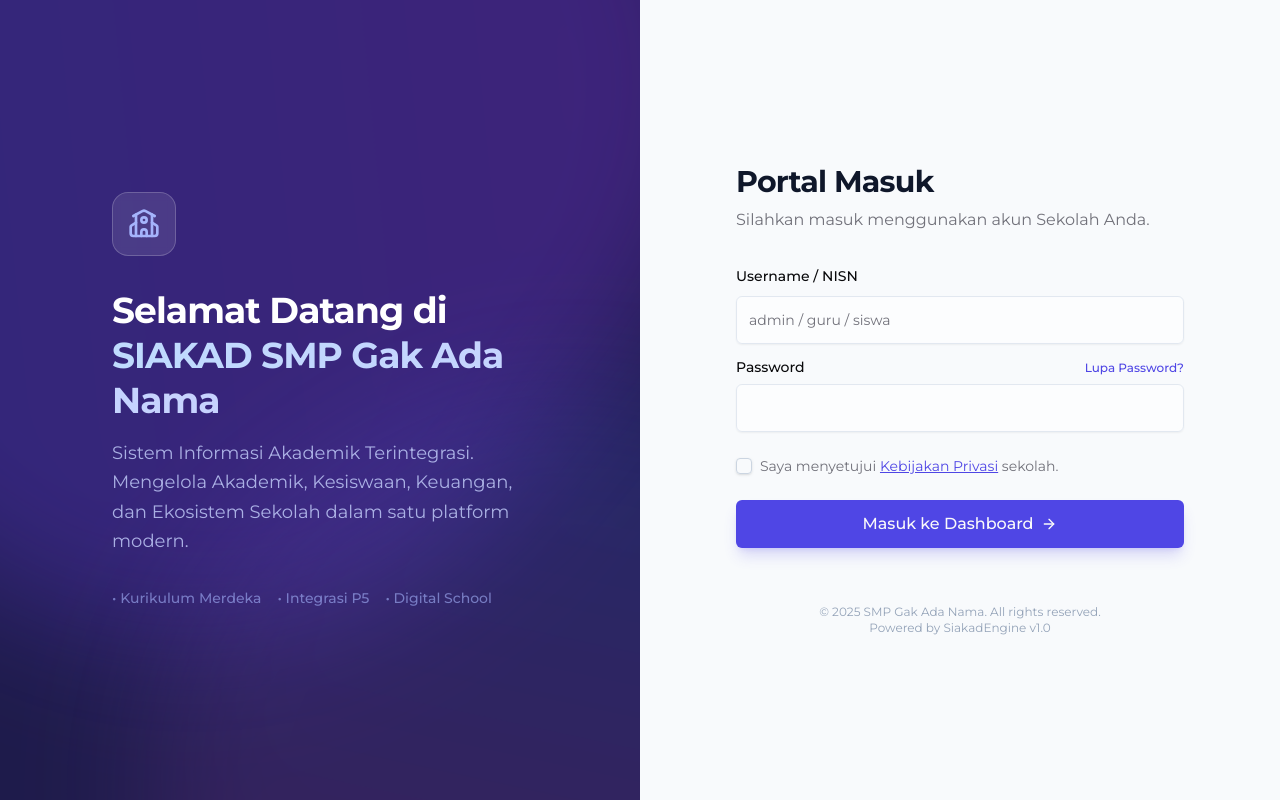
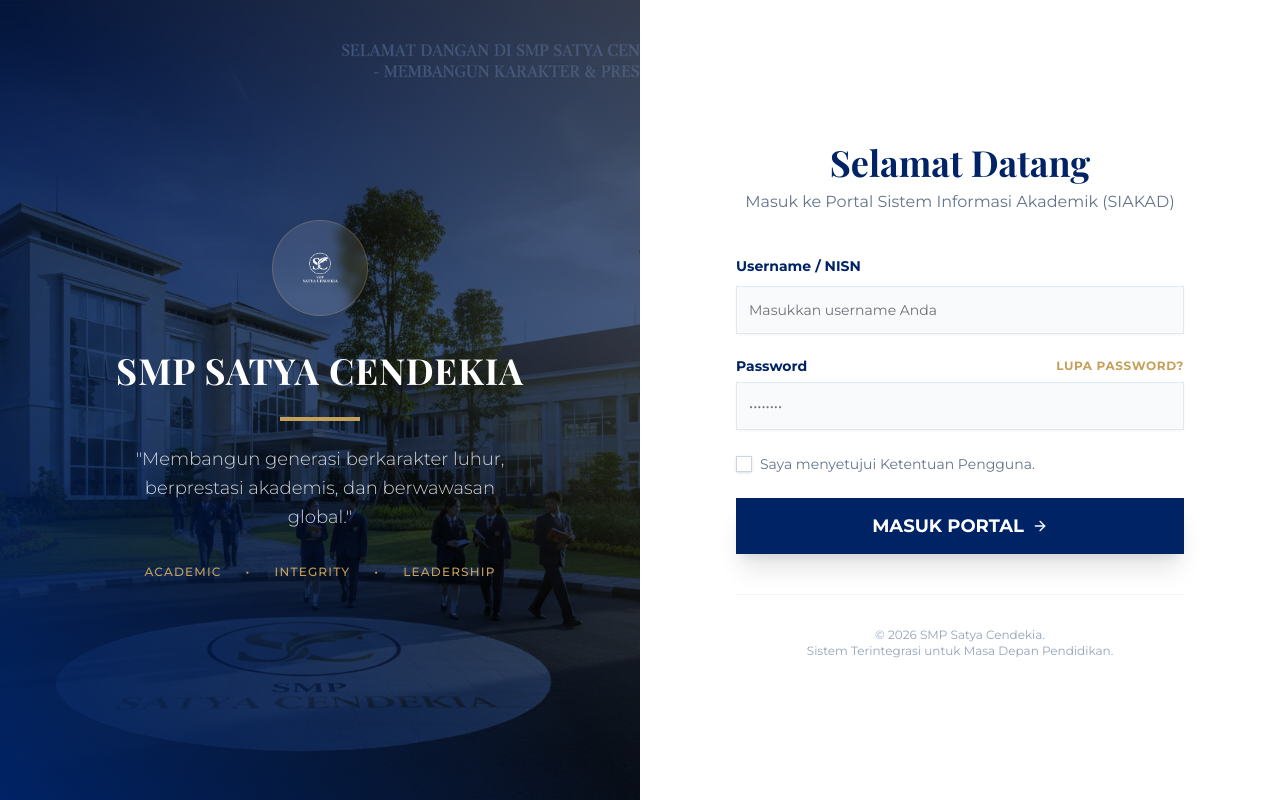
Before and after one commit to Rangga11268/siakad-smp, a React (Vite) app: page /login in a window 1280 px wide. Built offline with nearby package versions, Linux system fonts and the light colour scheme; a web font is replaced by a local one.

Commit message:
feat: add a new login page component with form handling and UI elements

```diff
--- a/src/pages/LoginPage.tsx
+++ b/src/pages/LoginPage.tsx
@@ -5,7 +5,7 @@ import { Button } from "@/components/ui/button";
 import { Input } from "@/components/ui/input";
 import { Label } from "@/components/ui/label";
 import { Checkbox } from "@/components/ui/checkbox";
-import { Loader2, AlertCircle, School, ArrowRight } from "lucide-react";
+import { Loader2, AlertCircle, ArrowRight } from "lucide-react";
 import { useNavigate } from "react-router-dom";
 
 const LoginPage = () => {
@@ -39,60 +39,62 @@ const LoginPage = () => {
   };
 
   return (
-    <div className="flex min-h-screen w-full overflow-hidden bg-slate-50 dark:bg-slate-950">
+    <div className="flex min-h-screen w-full overflow-hidden bg-slate-50 font-sans">
       {/* Left Side - Visual / Branding */}
-      <div className="hidden lg:flex w-1/2 relative bg-indigo-950 text-white items-center justify-center overflow-hidden">
-        {/* Animated Background Elements */}
-        <motion.div
-          animate={{ rotate: 360 }}
-          transition={{ duration: 50, repeat: Infinity, ease: "linear" }}
-          className="absolute -top-1/2 -left-1/2 w-[1000px] h-[1000px] rounded-[40%] bg-gradient-to-tr from-indigo-600/30 to-purple-600/30 blur-3xl"
-        />
-        <motion.div
-          animate={{ rotate: -360 }}
-          transition={{ duration: 60, repeat: Infinity, ease: "linear" }}
-          className="absolute -bottom-1/2 -right-1/2 w-[800px] h-[800px] rounded-[45%] bg-gradient-to-bl from-blue-600/20 to-pink-600/20 blur-3xl"
-        />
+      <div className="hidden lg:flex w-1/2 relative bg-school-navy text-white items-center justify-center overflow-hidden">
+        {/* Background Image */}
+        <div className="absolute inset-0 z-0">
+          <img
+            src="/img/ImageSekolah1.webp"
+            alt="School Building"
+            className="w-full h-full object-cover"
+          />
+          <div className="absolute inset-0 bg-school-navy/80 mix-blend-multiply"></div>
+          <div className="absolute inset-0 bg-gradient-to-tr from-school-navy via-transparent to-school-gold/20"></div>
+        </div>
 
-        <div className="relative z-10 p-12 max-w-lg">
+        <div className="relative z-10 p-12 max-w-lg text-center">
           <motion.div
             initial={{ opacity: 0, y: 20 }}
             animate={{ opacity: 1, y: 0 }}
             transition={{ duration: 0.8 }}
           >
-            <div className="w-16 h-16 bg-white/10 backdrop-blur-sm rounded-2xl flex items-center justify-center mb-8 border border-white/20">
-              <School className="w-8 h-8 text-indigo-300" />
+            <div className="w-24 h-24 bg-white/10 backdrop-blur-sm rounded-full flex items-center justify-center mb-8 border border-school-gold/30 mx-auto shadow-2xl">
+              <img
+                src="/img/logoNoBg.webp"
+                alt="Logo"
+                className="w-16 h-16 object-contain brightness-0 invert"
+              />
             </div>
-            <h1 className="text-4xl font-bold mb-4 tracking-tight leading-tight">
-              Selamat Datang di <br />{" "}
-              <span className="text-transparent bg-clip-text bg-gradient-to-r from-blue-200 to-indigo-200">
-                SIAKAD SMP Gak Ada Nama
-              </span>
+            <h1 className="font-serif text-4xl font-bold mb-6 tracking-wide leading-tight">
+              SMP SATYA CENDEKIA
             </h1>
-            <p className="text-lg text-indigo-200/80 leading-relaxed">
-              Sistem Informasi Akademik Terintegrasi. Mengelola Akademik,
-              Kesiswaan, Keuangan, dan Ekosistem Sekolah dalam satu platform
-              modern.
+            <div className="w-20 h-1 bg-school-gold mx-auto mb-6"></div>
+            <p className="text-lg text-white/80 leading-relaxed font-light mb-8">
+              "Membangun generasi berkarakter luhur, berprestasi akademis, dan
+              berwawasan global."
             </p>
 
-            <div className="mt-8 flex gap-4 text-sm font-medium text-indigo-300/60">
-              <span>• Kurikulum Merdeka</span>
-              <span>• Integrasi P5</span>
-              <span>• Digital School</span>
+            <div className="flex justify-center gap-6 text-xs font-medium tracking-widest text-school-gold uppercase">
+              <span>Academic</span>
+              <span>•</span>
+              <span>Integrity</span>
+              <span>•</span>
+              <span>Leadership</span>
             </div>
           </motion.div>
         </div>
       </div>
 
       {/* Right Side - Login Form */}
-      <div className="w-full lg:w-1/2 flex items-center justify-center p-8 relative">
-        <div className="w-full max-w-md space-y-8">
-          <div className="text-center lg:text-left">
-            <h2 className="text-3xl font-bold tracking-tight text-slate-900 dark:text-slate-100">
-              Portal Masuk
+      <div className="w-full lg:w-1/2 flex items-center justify-center p-8 relative bg-white">
+        <div className="w-full max-w-md space-y-10">
+          <div className="text-center">
+            <h2 className="font-serif text-4xl font-bold text-school-navy mb-2">
+              Selamat Datang
             </h2>
-            <p className="text-muted-foreground mt-2">
-              Silahkan masuk menggunakan akun Sekolah Anda.
+            <p className="text-slate-500">
+              Masuk ke Portal Sistem Informasi Akademik (SIAKAD)
             </p>
           </div>
 
@@ -101,30 +103,40 @@ const LoginPage = () => {
               <motion.div
                 initial={{ opacity: 0, height: 0 }}
                 animate={{ opacity: 1, height: "auto" }}
-                className="p-3 rounded-lg bg-red-50 text-red-600 text-sm flex items-center gap-2 border border-red-100"
+                className="p-4 rounded-none bg-red-50 text-red-800 text-sm flex items-center gap-3 border-l-4 border-red-600"
               >
-                <AlertCircle className="w-4 h-4" /> {error}
+                <AlertCircle className="w-5 h-5" /> {error}
               </motion.div>
             )}
 
-            <div className="space-y-4">
+            <div className="space-y-6">
               <div className="space-y-2">
-                <Label htmlFor="username">Username / NISN</Label>
+                <Label
+                  htmlFor="username"
+                  className="font-bold text-school-navy"
+                >
+                  Username / NISN
+                </Label>
                 <Input
                   id="username"
-                  placeholder="admin / guru / siswa"
-                  className="h-12 bg-white/50 backdrop-blur-sm focus:bg-white transition-all border-slate-200"
+                  placeholder="Masukkan username Anda"
+                  className="h-12 bg-slate-50 border-slate-200 focus:border-school-gold focus:ring-school-gold rounded-none transition-all"
                   value={formData.username}
                   onChange={handleChange}
                   required
                 />
               </div>
               <div className="space-y-2">
-                <div className="flex justify-between">
-                  <Label htmlFor="password">Password</Label>
+                <div className="flex justify-between items-center">
+                  <Label
+                    htmlFor="password"
+                    className="font-bold text-school-navy"
+                  >
+                    Password
+                  </Label>
                   <a
                     href="#"
-                    className="text-xs text-indigo-600 hover:text-indigo-500 font-medium"
+                    className="text-xs text-school-gold hover:text-yellow-600 font-bold uppercase tracking-wider"
                   >
                     Lupa Password?
                   </a>
@@ -132,7 +144,8 @@ const LoginPage = () => {
                 <Input
                   id="password"
                   type="password"
-                  className="h-12 bg-white/50 backdrop-blur-sm focus:bg-white transition-all border-slate-200 font-l"
+                  placeholder="••••••••"
+                  className="h-12 bg-slate-50 border-slate-200 focus:border-school-gold focus:ring-school-gold rounded-none transition-all"
                   value={formData.password}
                   onChange={handleChange}
                   required
@@ -144,37 +157,35 @@ const LoginPage = () => {
               <Checkbox
                 id="consent"
                 required
-                className="data-[state=checked]:bg-indigo-600 border-slate-300"
+                className="data-[state=checked]:bg-school-gold border-slate-300 rounded-none"
               />
               <Label
                 htmlFor="consent"
-                className="text-sm text-muted-foreground font-normal"
+                className="text-sm text-slate-500 font-normal cursor-pointer select-none"
               >
-                Saya menyetujui{" "}
-                <span className="text-indigo-600 underline cursor-pointer">
-                  Kebijakan Privasi
-                </span>{" "}
-                sekolah.
+                Saya menyetujui Ketentuan Pengguna.
               </Label>
             </div>
 
             <Button
-              className="w-full h-12 text-base font-medium bg-indigo-600 hover:bg-indigo-700 transition-all shadow-lg shadow-indigo-600/20"
+              className="w-full h-14 text-lg font-bold bg-school-navy hover:bg-school-gold hover:text-school-navy text-white transition-all rounded-none duration-300 shadow-xl"
               disabled={loading}
             >
               {loading ? (
                 <Loader2 className="animate-spin mr-2" />
               ) : (
                 <span className="flex items-center gap-2">
-                  Masuk ke Dashboard <ArrowRight className="w-4 h-4" />
+                  MASUK PORTAL <ArrowRight className="w-5 h-5" />
                 </span>
               )}
             </Button>
           </form>
 
-          <div className="pt-6 text-center text-xs text-slate-400">
-            &copy; 2025 SMP Gak Ada Nama. All rights reserved. <br />
-            Powered by SiakadEngine v1.0
+          <div className="pt-8 text-center border-t border-slate-100">
+            <p className="text-xs text-slate-400">
+              &copy; {new Date().getFullYear()} SMP Satya Cendekia. <br />
+              Sistem Terintegrasi untuk Masa Depan Pendidikan.
+            </p>
           </div>
         </div>
       </div>
```
